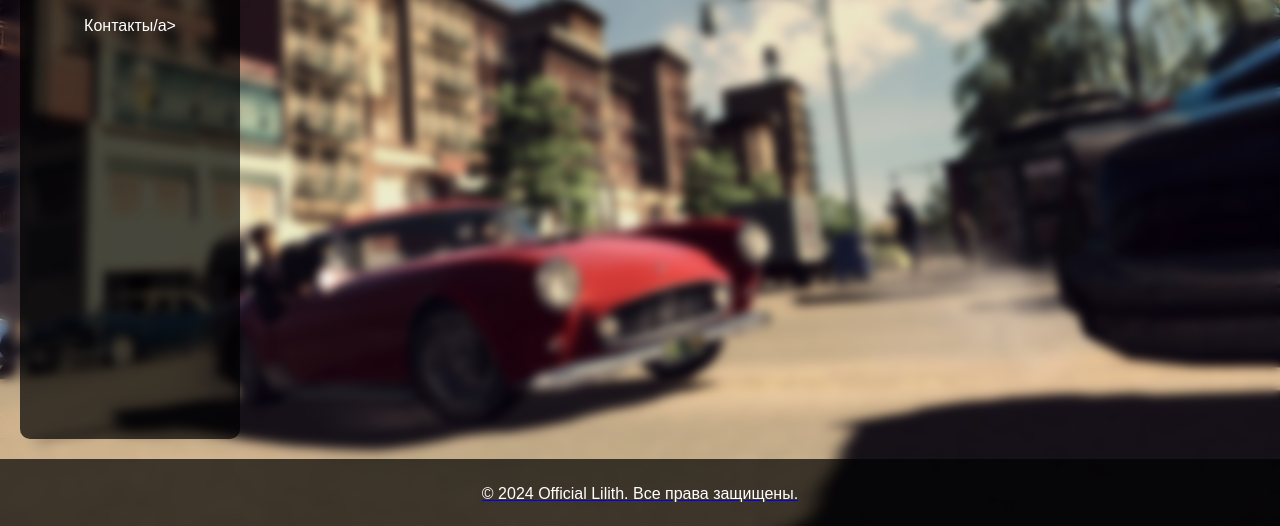
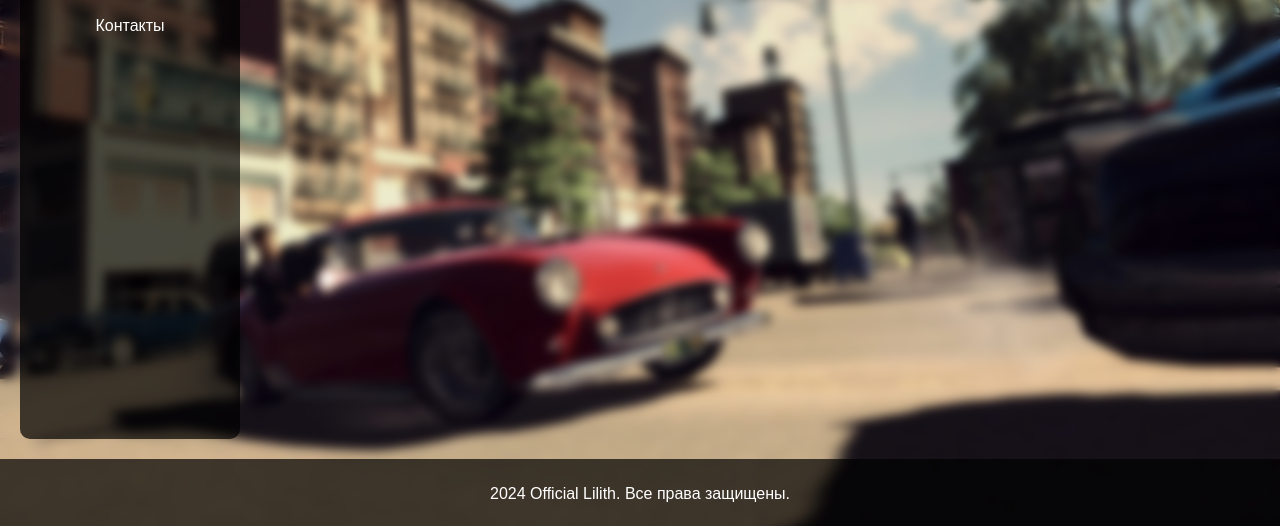
Before and after one commit to Komisan232/officiallilith, a plain HTML site: page index.html in a window 1280 px wide. Shown: the part 271-797 px from the top of the page. Drawn offline with Linux system fonts and the light colour scheme.

Commit message:
Update index.html

```diff
--- a/index.html
+++ b/index.html
@@ -108,13 +108,13 @@
             <ul>
                 <li><a href="index.html">Главная</a></li>
                 <li><a href="downloadfile.html">Скачать Final Cut 1.2v</a></li>
-                <li><a href="contact.html">Контакты/a></li>
+                <li><a href="contact.html">Контакты</a></li>
             </ul>
         </div>
     </main>
 
     <footer>
-        <p>&copy; 2024 Official Lilith. Все права защищены.</p>
+        <p>2024 Official Lilith. Все права защищены.</p>
     </footer>
 </body>
 </html>
```
